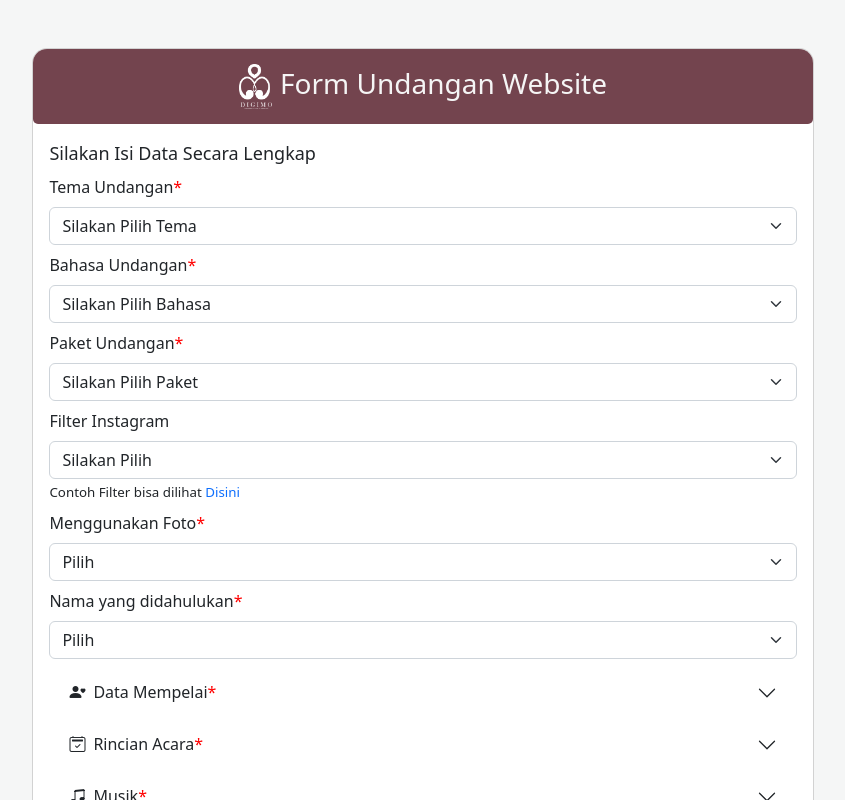
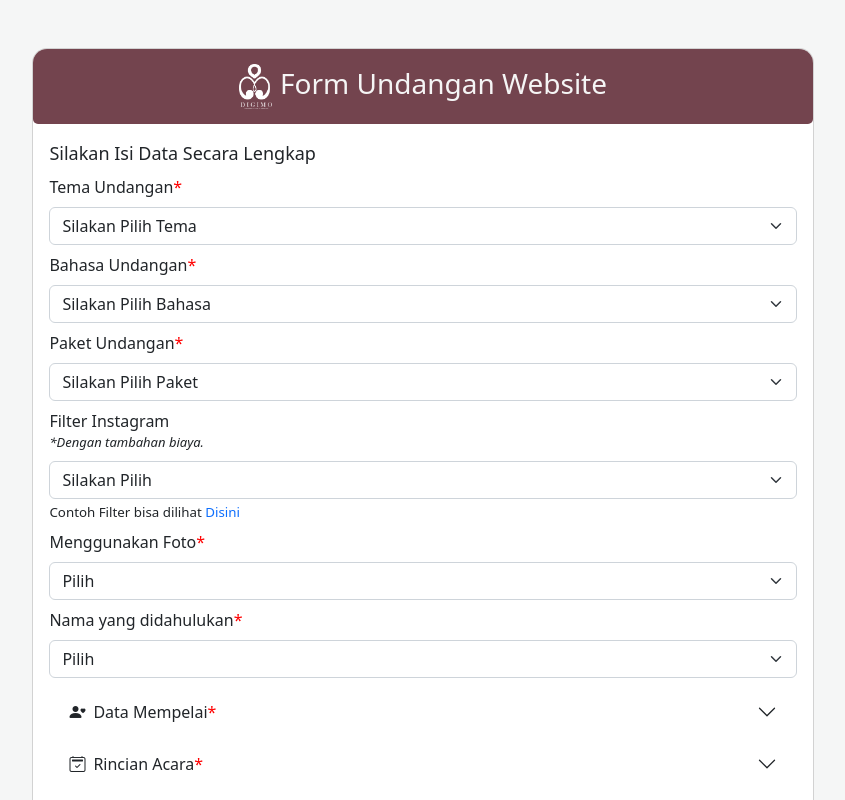
Before and after one commit to ulummu/webform, a React (Create React App) app: page / in a window 1280 px wide. Shown: the top 800 px of the page, without its empty margins (217-1062 px from the left). Built offline with nearby package versions, Linux system fonts and the light colour scheme.

Commit message:
tambah keterangan filtter

```diff
--- a/src/Components/CardForm.css
+++ b/src/Components/CardForm.css
@@ -50,6 +50,14 @@ height:45px;
     content:"*" ;
     color:red
     }
+.labelFormFilter{
+    display: flex;
+    font-size: small;
+    font-style: italic;
+}
+.labelFormFilter::before{
+    content:"*" ;
+    }
 
 .linkFoto{
     margin: 4px 0;
--- a/src/Components/CardForm.js
+++ b/src/Components/CardForm.js
@@ -440,7 +440,10 @@ export default function CardForm(props) {
                   </Form.Control.Feedback>
                 </Form.Group>
                 <Form.Group>
-                  <Form.Label>Filter Instagram</Form.Label>
+                  <Form.Label className="mb-0">Filter Instagram</Form.Label>
+                  <Form.Label className="labelFormFilter">
+                    Dengan tambahan biaya.
+                  </Form.Label>
                   <Form.Select
                     name="pakaiFilter"
                     value={values.pakaiFilter}
```
